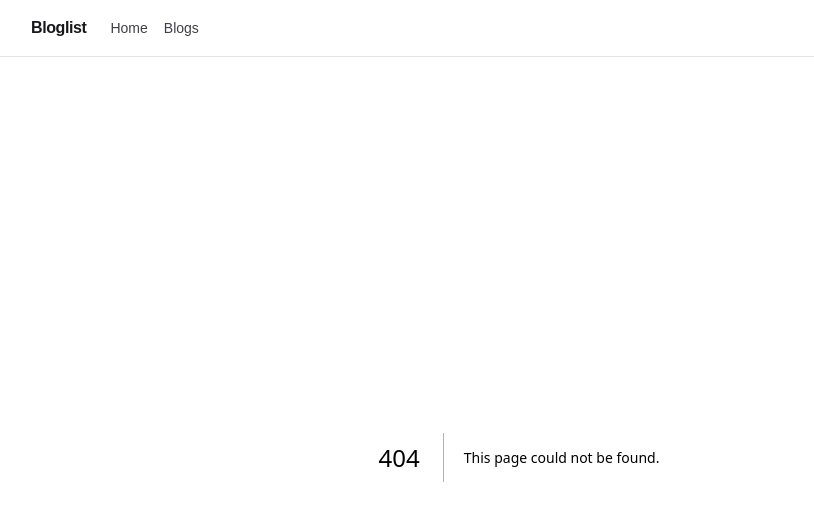
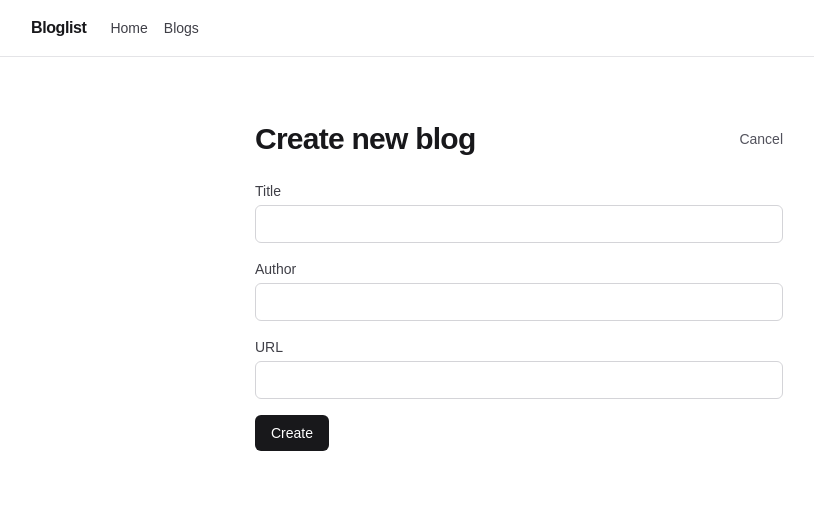
Before and after one commit to Nariunuu/FullStackOpen-NextJS, a Next.js app in the folder bloglist/: page /blogs/new in a window 1280 px wide. Before the commit this address had no page. Shown: the top 520 px of the page, without its empty margins (121-935 px from the left). Built offline with nearby package versions, Linux system fonts and the light colour scheme.

Commit message:
2. New blog

```diff
--- /dev/null
+++ b/bloglist/app/blogs/actions.ts
@@ -0,0 +1,28 @@
+"use server";
+
+import { revalidatePath } from "next/cache";
+import { redirect } from "next/navigation";
+import { addBlog } from "./data";
+
+function readString(formData: FormData, field: string): string {
+  const value = formData.get(field);
+  if (typeof value !== "string") {
+    throw new Error(`Field "${field}" is required`);
+  }
+  const trimmed = value.trim();
+  if (!trimmed) {
+    throw new Error(`Field "${field}" must not be empty`);
+  }
+  return trimmed;
+}
+
+export async function createBlog(formData: FormData): Promise<void> {
+  const title = readString(formData, "title");
+  const author = readString(formData, "author");
+  const url = readString(formData, "url");
+
+  addBlog({ title, author, url });
+
+  revalidatePath("/blogs");
+  redirect("/blogs");
+}
--- /dev/null
+++ b/bloglist/app/blogs/data.ts
@@ -0,0 +1,62 @@
+import { randomUUID } from "node:crypto";
+
+export type Blog = {
+  id: string;
+  title: string;
+  author: string;
+  url: string;
+  likes: number;
+};
+
+export type NewBlogInput = {
+  title: string;
+  author: string;
+  url: string;
+};
+
+let blogs: Blog[] = [
+  {
+    id: "1",
+    title: "React patterns",
+    author: "Michael Chan",
+    url: "https://reactpatterns.com/",
+    likes: 7,
+  },
+  {
+    id: "2",
+    title: "Go To Statement Considered Harmful",
+    author: "Edsger W. Dijkstra",
+    url: "https://homepages.cwi.nl/~storm/teaching/reader/Dijkstra68.pdf",
+    likes: 5,
+  },
+  {
+    id: "3",
+    title: "Canonical string reduction",
+    author: "Edsger W. Dijkstra",
+    url: "https://www.cs.utexas.edu/~EWD/transcriptions/EWD08xx/EWD808.html",
+    likes: 12,
+  },
+  {
+    id: "4",
+    title: "First class tests",
+    author: "Robert C. Martin",
+    url: "http://blog.cleancoder.com/uncle-bob/2017/05/05/TestDefinitions.html",
+    likes: 10,
+  },
+];
+
+export function getBlogs(): readonly Blog[] {
+  return blogs;
+}
+
+export function addBlog(input: NewBlogInput): Blog {
+  const newBlog: Blog = {
+    id: randomUUID(),
+    title: input.title,
+    author: input.author,
+    url: input.url,
+    likes: 0,
+  };
+  blogs = [...blogs, newBlog];
+  return newBlog;
+}
--- /dev/null
+++ b/bloglist/app/blogs/new/page.tsx
@@ -0,0 +1,55 @@
+import Link from "next/link";
+import { createBlog } from "../actions";
+
+export default function NewBlogPage() {
+  return (
+    <section className="mx-auto flex w-full max-w-xl flex-1 flex-col gap-6 px-6 py-16">
+      <div className="flex items-center justify-between">
+        <h1 className="text-3xl font-semibold tracking-tight text-zinc-900 dark:text-zinc-50">
+          Create new blog
+        </h1>
+        <Link
+          href="/blogs"
+          className="text-sm text-zinc-600 hover:text-zinc-900 dark:text-zinc-400 dark:hover:text-zinc-100"
+        >
+          Cancel
+        </Link>
+      </div>
+      <form action={createBlog} className="flex flex-col gap-4">
+        <label className="flex flex-col gap-1 text-sm text-zinc-700 dark:text-zinc-300">
+          Title
+          <input
+            type="text"
+            name="title"
+            required
+            className="rounded-md border border-zinc-300 bg-white px-3 py-2 text-zinc-900 dark:border-zinc-700 dark:bg-zinc-950 dark:text-zinc-50"
+          />
+        </label>
+        <label className="flex flex-col gap-1 text-sm text-zinc-700 dark:text-zinc-300">
+          Author
+          <input
+            type="text"
+            name="author"
+            required
+            className="rounded-md border border-zinc-300 bg-white px-3 py-2 text-zinc-900 dark:border-zinc-700 dark:bg-zinc-950 dark:text-zinc-50"
+          />
+        </label>
+        <label className="flex flex-col gap-1 text-sm text-zinc-700 dark:text-zinc-300">
+          URL
+          <input
+            type="url"
+            name="url"
+            required
+            className="rounded-md border border-zinc-300 bg-white px-3 py-2 text-zinc-900 dark:border-zinc-700 dark:bg-zinc-950 dark:text-zinc-50"
+          />
+        </label>
+        <button
+          type="submit"
+          className="self-start rounded-md bg-zinc-900 px-4 py-2 text-sm font-medium text-white hover:bg-zinc-700 dark:bg-zinc-100 dark:text-zinc-900 dark:hover:bg-white"
+        >
+          Create
+        </button>
+      </form>
+    </section>
+  );
+}
--- a/bloglist/app/blogs/page.tsx
+++ b/bloglist/app/blogs/page.tsx
@@ -1,48 +1,22 @@
-type Blog = {
-  id: string;
-  title: string;
-  author: string;
-  url: string;
-  likes: number;
-};
-
-const blogs: Blog[] = [
-  {
-    id: "1",
-    title: "React patterns",
-    author: "Michael Chan",
-    url: "https://reactpatterns.com/",
-    likes: 7,
-  },
-  {
-    id: "2",
-    title: "Go To Statement Considered Harmful",
-    author: "Edsger W. Dijkstra",
-    url: "https://homepages.cwi.nl/~storm/teaching/reader/Dijkstra68.pdf",
-    likes: 5,
-  },
-  {
-    id: "3",
-    title: "Canonical string reduction",
-    author: "Edsger W. Dijkstra",
-    url: "https://www.cs.utexas.edu/~EWD/transcriptions/EWD08xx/EWD808.html",
-    likes: 12,
-  },
-  {
-    id: "4",
-    title: "First class tests",
-    author: "Robert C. Martin",
-    url: "http://blog.cleancoder.com/uncle-bob/2017/05/05/TestDefinitions.html",
-    likes: 10,
-  },
-];
+import Link from "next/link";
+import { getBlogs } from "./data";
 
 export default function BlogsPage() {
+  const blogs = getBlogs();
+
   return (
     <section className="mx-auto flex w-full max-w-3xl flex-1 flex-col gap-6 px-6 py-16">
-      <h1 className="text-3xl font-semibold tracking-tight text-zinc-900 dark:text-zinc-50">
-        Blogs
-      </h1>
+      <div className="flex items-center justify-between">
+        <h1 className="text-3xl font-semibold tracking-tight text-zinc-900 dark:text-zinc-50">
+          Blogs
+        </h1>
+        <Link
+          href="/blogs/new"
+          className="rounded-md bg-zinc-900 px-4 py-2 text-sm font-medium text-white hover:bg-zinc-700 dark:bg-zinc-100 dark:text-zinc-900 dark:hover:bg-white"
+        >
+          New blog
+        </Link>
+      </div>
       <ul className="flex flex-col gap-4">
         {blogs.map((blog) => (
           <li
```
